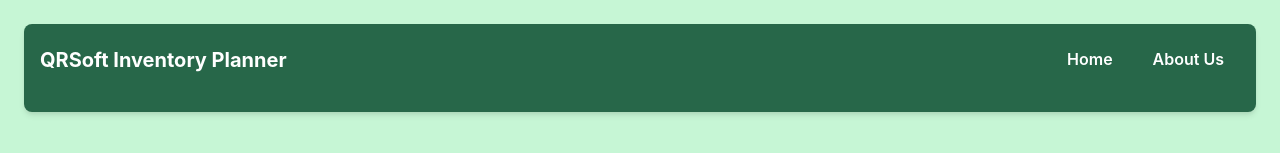
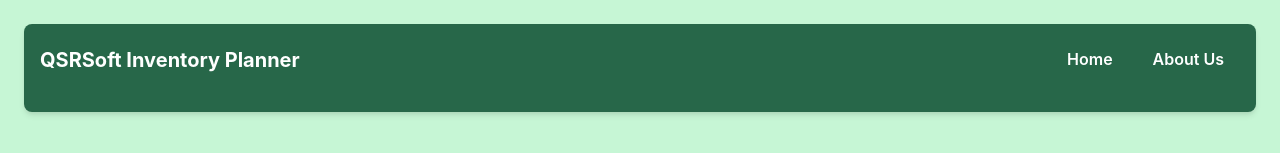
Before and after one commit to Riya500-git/qsrsoft_inventory_planner, a React (Create React App) app: page /mainpage in a window 1280 px wide. Shown: the top 153 px of the page. Built offline with nearby package versions, Linux system fonts and the light colour scheme.

Commit message:
Added Descope Functionality

```diff
--- a/src/MainPage.js
+++ b/src/MainPage.js
@@ -105,7 +105,7 @@
         <Box p={4} borderRadius="lg" boxShadow="md" bg="green.700">
           <Flex justify="space-between" align="center" mb={4}>
             <Text fontSize="xl" fontWeight="bold" color="white">
-              QRSoft Inventory Planner
+              QSRSoft Inventory Planner
             </Text>
             <Flex>
               <Button colorScheme="white" mr={2}>
```
